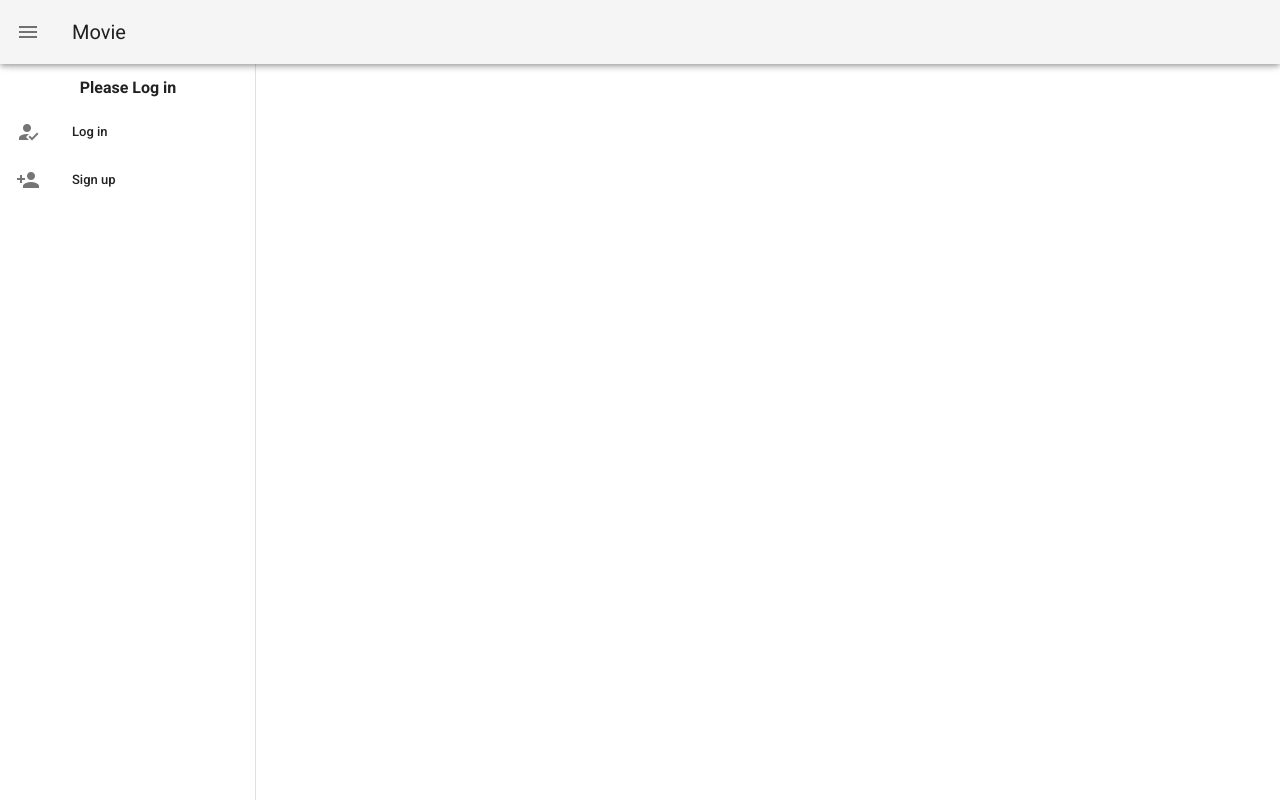
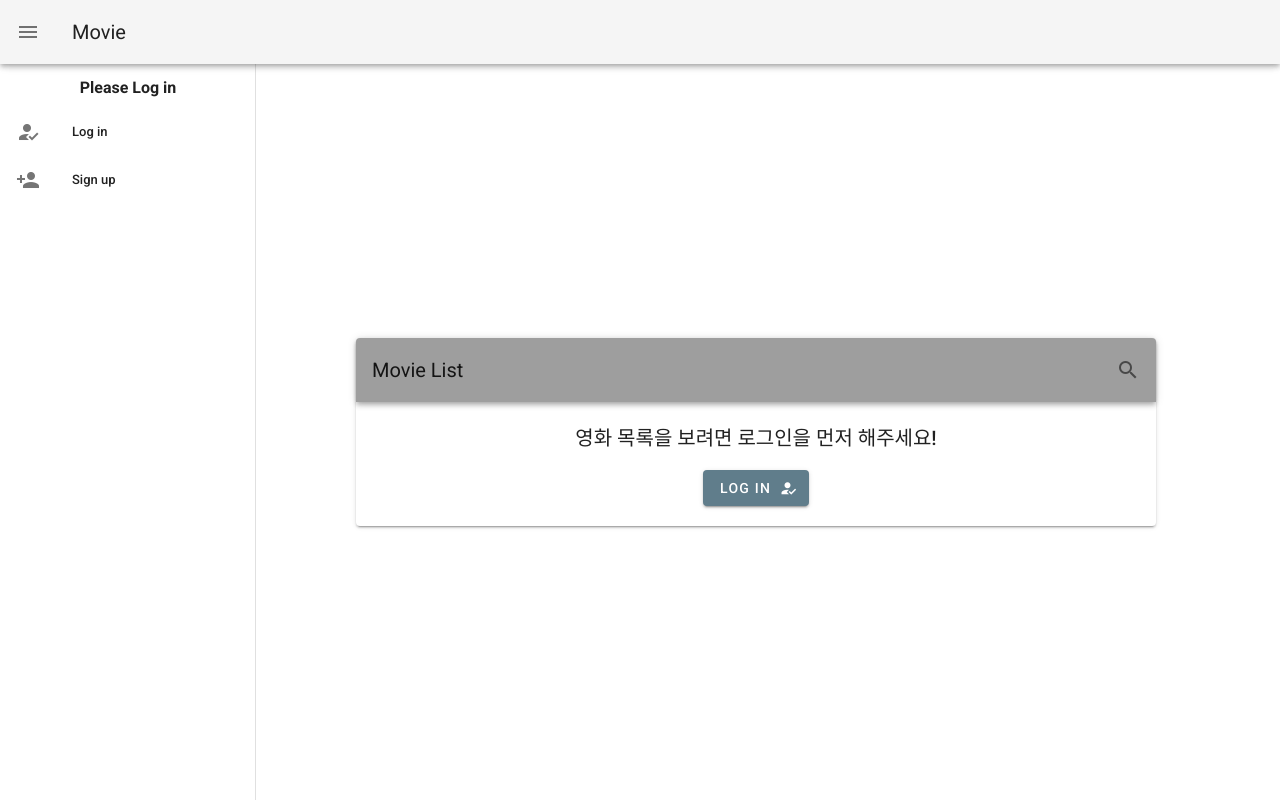
Before and after one commit to potomatoo/-, a Vue app in the folder front_end/movie_vue/: page / in a window 1280 px wide. Built offline with nearby package versions, Linux system fonts and the light colour scheme; what vue-session would draw is missing.

Commit message:
add MovieList.vue

```diff
--- a/front_end/movie_vue/src/components/LoginForm.vue
+++ b/front_end/movie_vue/src/components/LoginForm.vue
@@ -12,11 +12,24 @@
       </div>
 
       <div class="form-group">
-        <v-text-field v-model="userData.username" label="Username" name="Username" required></v-text-field>
+        <v-text-field
+					v-model="userData.username"
+					label="Username"
+					name="Username"
+					prepend-icon="mdi-account"
+					required
+				></v-text-field>
       </div>
 
       <div class="form-group">
-        <v-text-field v-model="userData.password1" label="Password" name="Password" type="password" required></v-text-field>
+        <v-text-field
+					v-model="userData.password1"
+					label="Password"
+					name="Password"
+					prepend-icon="mdi-lock"
+					type="password"
+					required
+				></v-text-field>
       </div>
       <div>
         <button>Login</button>
--- /dev/null
+++ b/front_end/movie_vue/src/components/MovieCard.vue
@@ -0,0 +1,21 @@
+<template>
+  <div>
+
+  </div>
+</template>
+
+<script>
+export default {
+    name: 'MovieCard',
+    props: {
+        movie: {
+            type: Object,
+            required: false,
+        }
+    },
+}
+</script>
+
+<style>
+
+</style>
--- a/front_end/movie_vue/src/components/MovieList.vue
+++ b/front_end/movie_vue/src/components/MovieList.vue
@@ -0,0 +1,63 @@
+<template>
+  <div>
+      <v-card
+        class="mx-auto"
+        max-width="800"
+      >
+				<v-toolbar color="grey">
+					<v-toolbar-title> Movie List </v-toolbar-title>
+					<v-spacer></v-spacer>
+					<v-btn icon>
+						<v-icon>mdi-magnify</v-icon>
+					</v-btn>
+				</v-toolbar>
+
+				<v-container fluid v-if="movies.length">
+					<v-row>
+						<v-col
+							v-for="movie in movies"
+							:key="movie.id"
+							xs="12"
+							s="6"
+							md="3"
+						>
+							<MovieCard :movie="movie"/>
+						</v-col>
+					</v-row>
+				</v-container>
+				<v-container v-else>
+					<h5 class="my-3">영화 목록을 보려면 로그인을 먼저 해주세요!</h5>
+					<v-btn
+						:loading="loginbtn"
+						:disabled="loginbtn"
+						color="blue-grey"
+						class="ma-2 white--text"
+						href="/login"
+					>
+						Log in
+						<v-icon right dark>mdi-account-check</v-icon>
+					</v-btn>
+				</v-container>
+			</v-card>
+  </div>
+</template>
+
+<script>
+import MovieCard from '@/components/MovieCard.vue'
+
+export default {
+		name: "MovieList",
+		components: {
+			MovieCard,
+		},
+		props: {
+			movies: {
+				type: Array,
+			}
+		}
+}
+</script>
+
+<style>
+
+</style>
--- a/front_end/movie_vue/src/components/SignupForm.vue
+++ b/front_end/movie_vue/src/components/SignupForm.vue
@@ -1,19 +1,36 @@
 <template>
   <div class="signup-form mx-auto">
+    <div v-if="getErrors.length">
+      <v-alert
+        dense
+        outlined
+        type="error"
+        v-for="(error, idx) in getErrors"
+        :key="idx"
+      >{{ error }}</v-alert>
+    </div>
+
     <h1>Sign up</h1>
 
     <form class="signup-input" @submit.prevent="signup(userInput)">
-      <div v-if="getErrors.length" class="error-list alert alert-danger font-weight-bold">
-        <ul class="m-0 p-0">
-          <li class="errMessage" v-for="(error, idx) in getErrors" :key="idx">{{ error }}</li>
-        </ul>
-      </div>
       <div class="form-group">
-        <v-text-field v-model="userInput.username" label="Username" name="Username" required></v-text-field>
+        <v-text-field
+            v-model="userInput.username"
+            label="Username"
+            name="Username"
+            prepend-icon="mdi-account"
+            required
+        ></v-text-field>
       </div>
 
       <div class="form-group">
-        <v-text-field v-model="userInput.email" label="Email" name="Email" required></v-text-field>
+        <v-text-field
+            v-model="userInput.email"
+            label="Email"
+            name="Email"
+            prepend-icon="mdi-email"
+            required
+        ></v-text-field>
       </div>
 
       <div class="form-group">
@@ -21,6 +38,7 @@
           v-model="userInput.password1"
           label="Password"
           name="Password1"
+          prepend-icon="mdi-lock"
           type="password"
           required
         ></v-text-field>
@@ -31,6 +49,7 @@
           v-model="userInput.password2"
           label="Password Confirmation"
           name="password2"
+          prepend-icon="mdi-lock"
           type="password"
           required
         ></v-text-field>
@@ -49,7 +68,7 @@ export default {
     return {
       userInput: {
         username: "",
-        email:"",
+        email: "",
         password1: "",
         password2: ""
       }
@@ -60,12 +79,12 @@ export default {
   },
   computed: {
     ...mapGetters(["getErrors"])
-  },
+  }
 };
 </script>
 
 <style>
-    .errMessage {
-        list-style-type: none;
-    }
+.errMessage {
+  list-style-type: none;
+}
 </style>
--- a/front_end/movie_vue/src/views/Home.vue
+++ b/front_end/movie_vue/src/views/Home.vue
@@ -1,17 +1,25 @@
 <template>
-  <div class="home">
-
+  <div class="text-center">
+    <MovieList :movies="movies"/>
   </div>
 </template>
 
 <script>
 // @ is an alias to /src
-
+import MovieList from '@/components/MovieList.vue'
 
 export default {
   name: 'Home',
+
+  data() {
+    return {
+      movies: [],
+    }
+  },
+
   components: {
+    MovieList,
+  },
 
-  }
 }
 </script>
```
